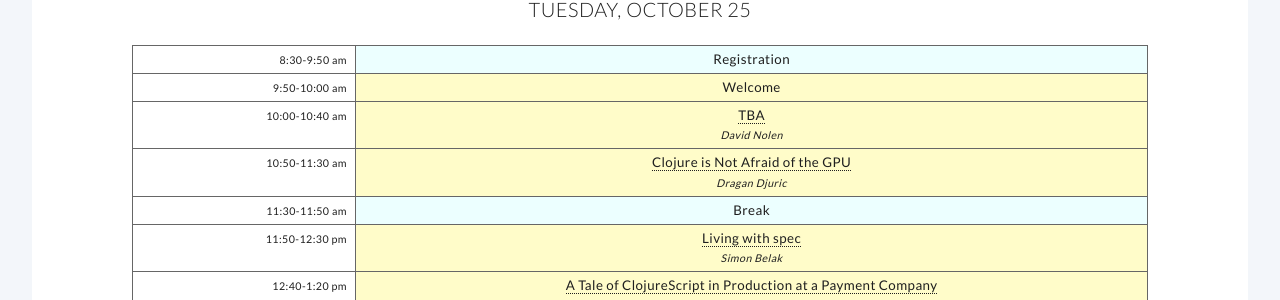
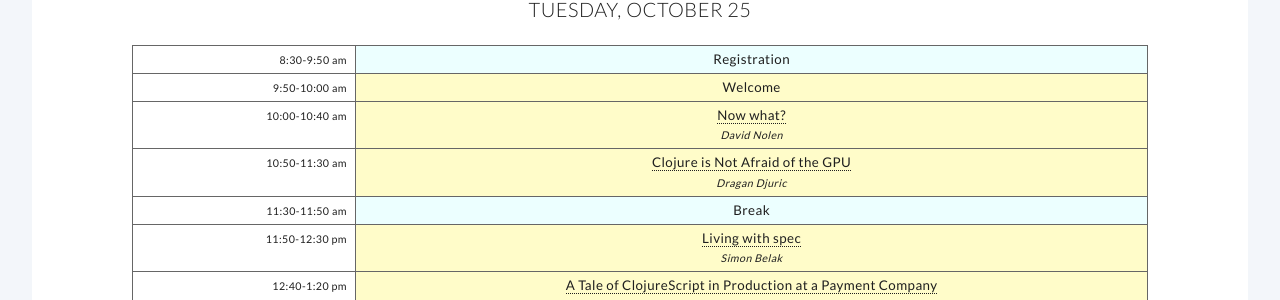
Before and after one commit to euroclojureorg/euroclojureorg.github.io, a Jekyll site: the page built from index.html, in a window 1280 px wide and 900 px high, scrolled down 1222 px. Shown: the part 153-453 px from the top of the window. Built offline with Jekyll 4.4.1, drawn with Linux system fonts in a browser that asks for light colours.

Commit message:
Update home.html

```diff
--- a/_layouts/home.html
+++ b/_layouts/home.html
@@ -98,7 +98,7 @@
 									<tr>
 										<td class="time">10:00-10:40 am</td>
 										<td class="slot talk">
-											<div class="title"><a href="speakers#dnolen">TBA</a></div>
+											<div class="title"><a href="speakers#dnolen">Now what?</a></div>
 											<div class="speaker">David Nolen</div>
 										</td>
 									</tr>
```
